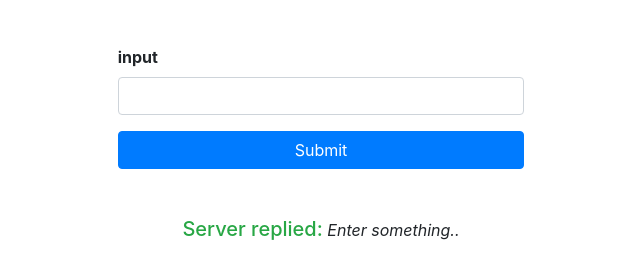
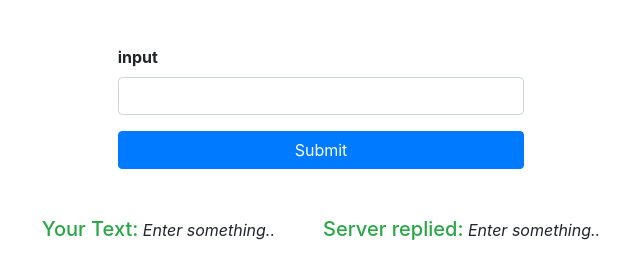
Before and after one commit to prathap1041220272/any-other-language-to-english-voice-translater, a website: page views/index.html in a window 1280 px wide. Shown: the part 131-410 px from the top of the page, without its empty margins (319-959 px from the left). Drawn offline with nearby package versions, Linux system fonts and the light colour scheme; no server answers; files whose address does not match are found by name.

Commit message:
modified the file

```diff
--- a/views/index.html
+++ b/views/index.html
@@ -26,6 +26,9 @@
     </div>
     <section class="row justify-content-center mt-5">
       <div>
+          <h5 class="text-center text-success d-inline-block">Your Text:</h5> <em class="output-you d-inline-block">Enter something..</em>
+      </div>
+      <div class="ml-5">
           <h5 class="text-center text-success d-inline-block">Server replied:</h5> <em class="output d-inline-block">Enter something..</em>
       </div>
     </section>
```
